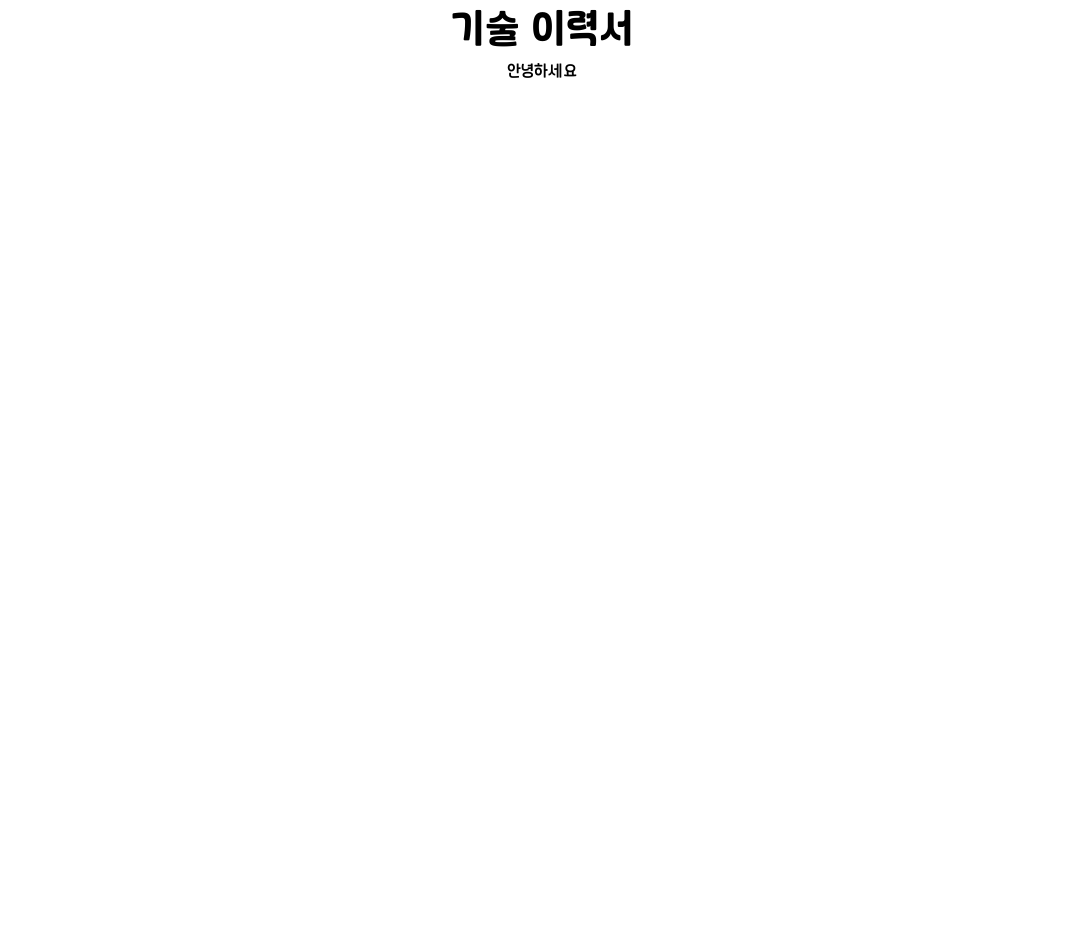
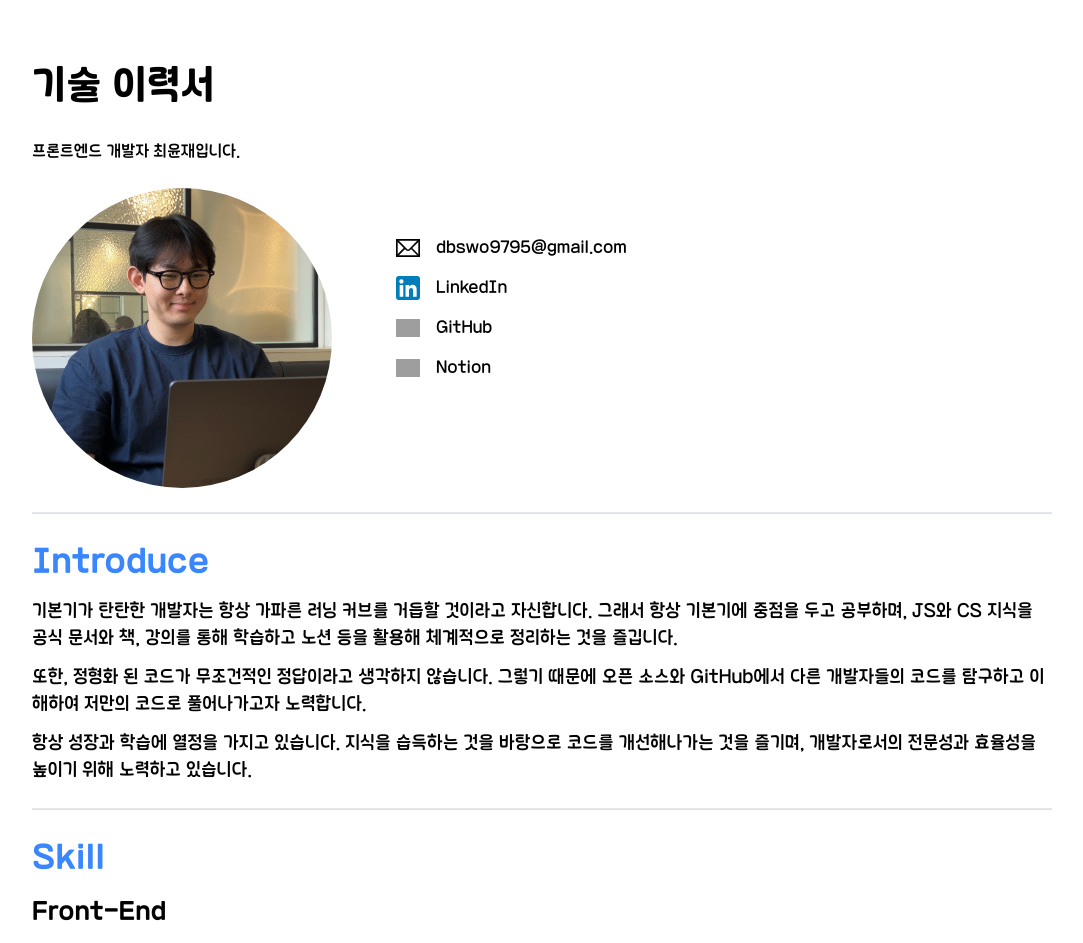
Before and after one commit to uniqueeest/portfolio, a Next.js app: page / in a window 1280 px wide. Shown: the top 943 px of the page, without its empty margins (98-1181 px from the left). Before the commit the page ends 800 px from the top, so only its background shows below. Built offline with nearby package versions, Linux system fonts and the light colour scheme; grey boxes are pictures that could not be loaded.

Commit message:
fix: 메인 페이지 수정

```diff
--- a/src/app/page.tsx
+++ b/src/app/page.tsx
@@ -1,10 +1,55 @@
-import { Flex, SectionTitle } from '@/components';
+import { Line, SectionTitle, Spacing } from '@/components';
+import {
+  Contact,
+  Education,
+  Introduce,
+  Portfolio,
+  Skill,
+  WorkExperience,
+} from './_components';
 
 export default function Home() {
   return (
-    <Flex>
-      <SectionTitle size="large">기술 이력서</SectionTitle>
-      <span>안녕하세요</span>
-    </Flex>
+    <section className="flex flex-col gap-6 py-14 w-[1020px]">
+      <SectionTitle
+        size="large"
+        data-aos="fade-up"
+        data-aos-anchor-placement="top-center"
+        data-aos-duration="1000"
+      >
+        기술 이력서
+      </SectionTitle>
+      <span
+        data-aos="fade-up"
+        data-aos-anchor-placement="top-center"
+        data-aos-duration="1000"
+      >
+        프론트엔드 개발자 최윤재입니다.
+      </span>
+      <Contact />
+      <Line
+        data-aos="fade-up"
+        data-aos-anchor-placement="center-bottom"
+        data-aos-duration="1000"
+      />
+      <Introduce />
+      <Line
+        data-aos="fade-up"
+        data-aos-anchor-placement="center-bottom"
+        data-aos-duration="2400"
+      />
+      <Skill />
+      <Line
+        data-aos="fade-up"
+        data-aos-anchor-placement="center-bottom"
+        data-aos-duration="1000"
+      />
+      <WorkExperience />
+      <Line />
+      <Portfolio />
+      <Line />
+      <Education />
+      <Spacing size={24} />
+    </section>
   );
 }
```
